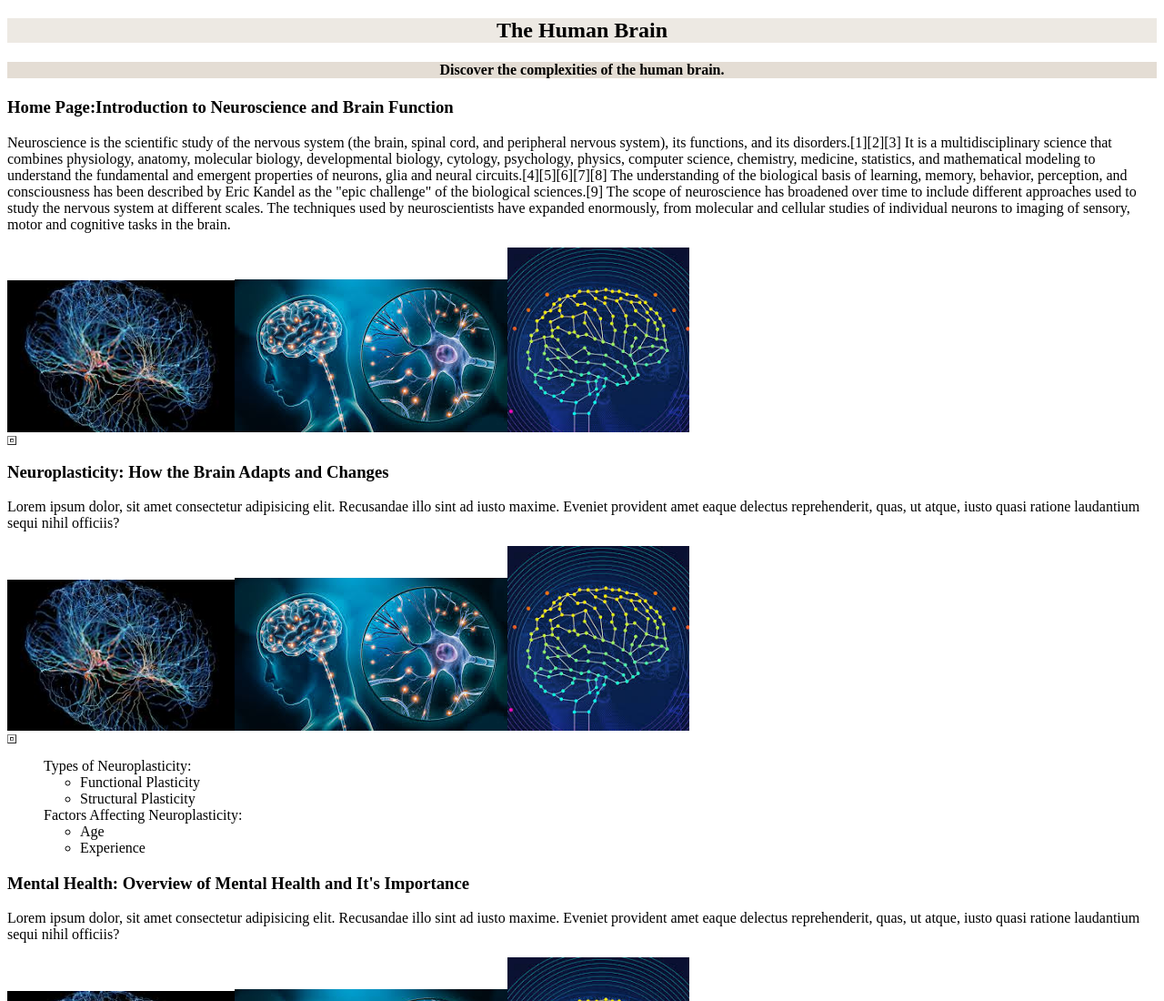
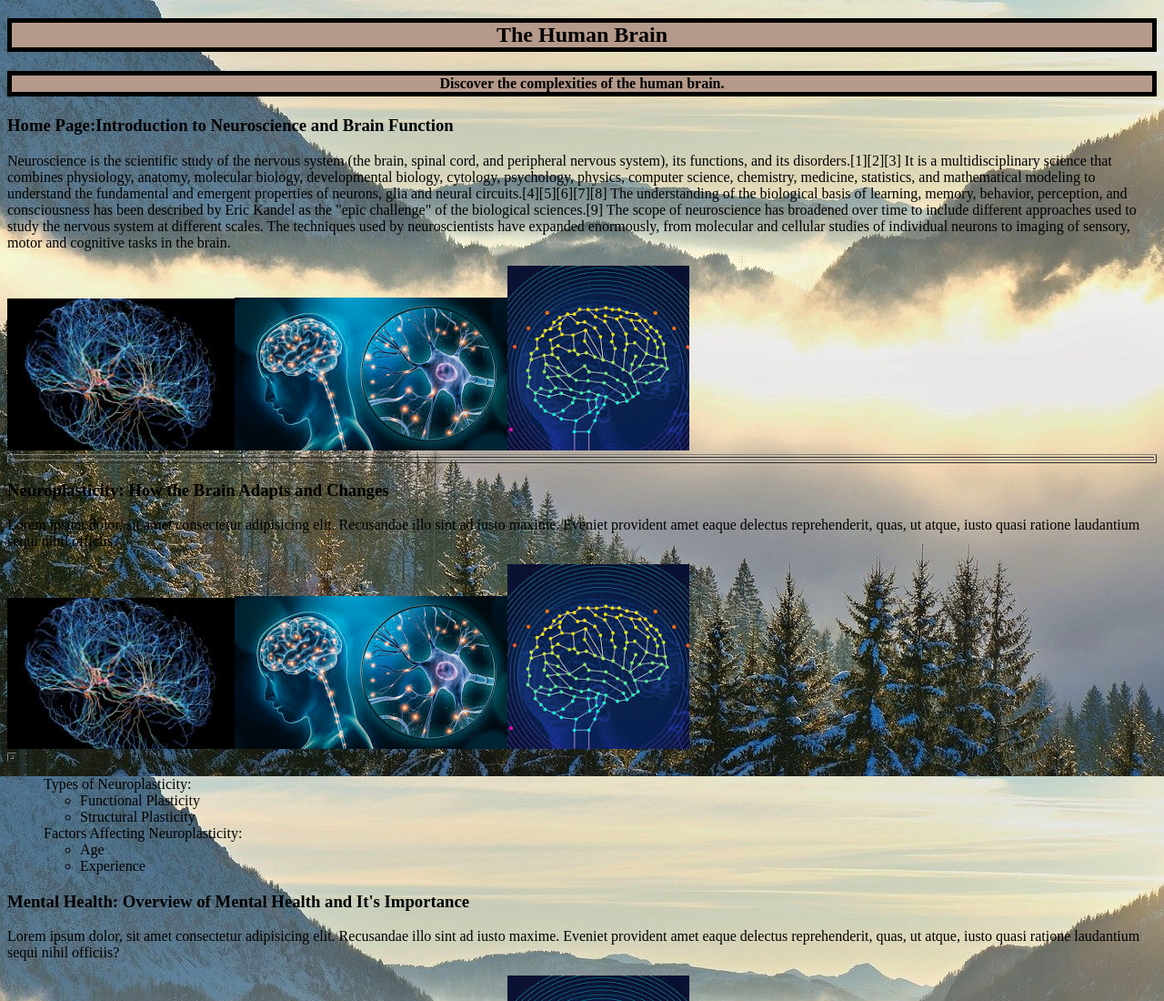
Before and after one commit to Mihithika/2025-02-23, a plain HTML site: page index.html in a window 1280 px wide. Shown: the top 1100 px of the page at 91% size. Drawn offline with Linux system fonts and the light colour scheme.

Commit message:
third commit

```diff
--- a/index.html
+++ b/index.html
@@ -6,12 +6,8 @@
     <title>Document</title>
     <link rel="stylesheet" href="style.css">
     <style>
-        h1{
-          background-color: rgb(237, 233, 227);
-          color: black;
-          text-align: center;
-       }
-       h4{background-color: rgb(228, 221, 212);
+
+       .grp01{background-color: rgb(181, 154, 139);
           color: black;
           text-align: center;
         }
@@ -19,10 +15,11 @@
 
    </style>
 </head>
-<body>
+<body id="background">
     <section>
-    <h1>The Human Brain</h1>
-    <h4>Discover the complexities of the human brain.</h4>
+
+    <h1 class="grp01">The Human Brain</h1>
+    <h4 class="grp01">Discover the complexities of the human brain.</h4>
 
     <h3>Home Page:Introduction to Neuroscience and Brain Function
 
@@ -31,7 +28,8 @@
 
         The scope of neuroscience has broadened over time to include different approaches used to study the nervous system at different scales. The techniques used by neuroscientists have expanded enormously, from molecular and cellular studies of individual neurons to imaging of sensory, motor and cognitive tasks in the brain.
     </p>
-    <table border="1">
+
+    <table width="100%" border="1">
         <tr>
             <td></td>
             <img src="brain.jpeg" width="250" alt="">
--- a/style.css
+++ b/style.css
@@ -0,0 +1,13 @@
+#background{
+    background-image: url(forest-9380294_1280.jpg);
+    background-repeat: no-repeat;
+    background-size: cover;
+    background-attachment: fixed;
+    background-position: center;
+
+}
+
+.grp01{
+    border: 5px solid black;
+
+}
```
Also changed, not shown: forest-9380294_1280.jpg (added), neuro3.jpeg (added).
